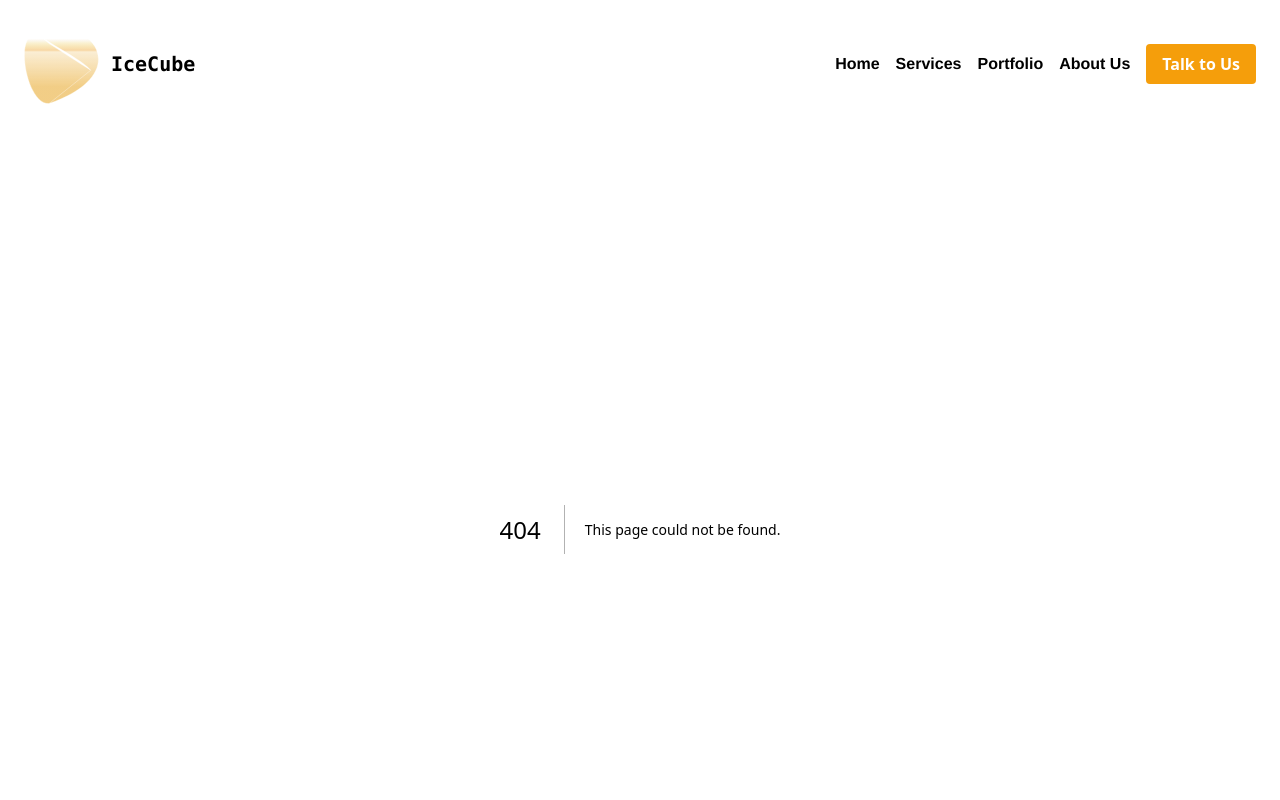
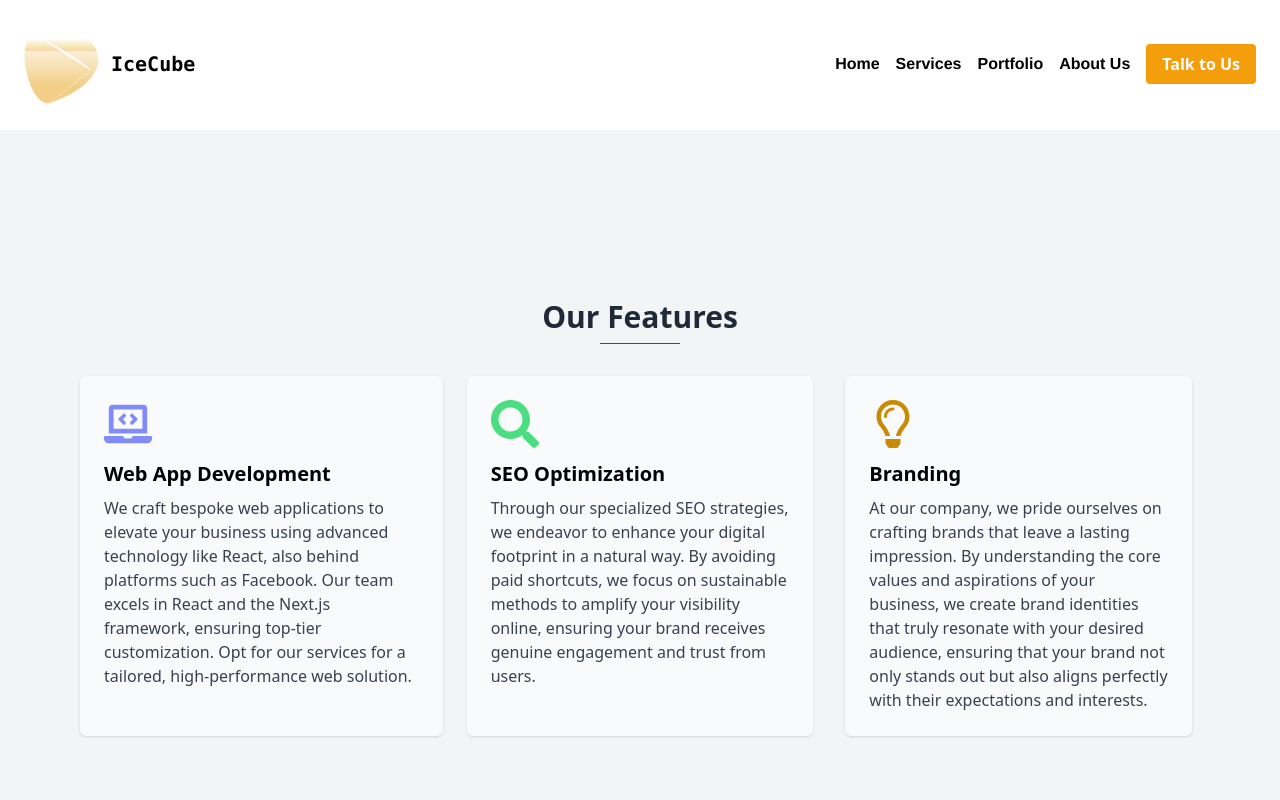
Before and after one commit to abda-torey/okab-portfolio, a Next.js app: page /services in a window 1280 px wide. Before the commit this address had no page. Shown: the top 800 px of the page. Built offline with nearby package versions, Linux system fonts and the light colour scheme.

Commit message:
created a services page

```diff
--- a/app/layout.js
+++ b/app/layout.js
@@ -1,14 +1,21 @@
 import './globals.css'
-import { Inter } from 'next/font/google'
+// import { Inter } from 'next/font/google'
 import Head from 'next/head'
 import Navbar from '../components/Navbar'
 import Footer from '../components/Footer';
+import { Poppins } from 'next/font/google';
+
+const poppins = Poppins({
+  subsets: ['latin'],
+  display: 'swap',
+  variable: '--font-poppins',
+  weight: ['100', '200', '300', '400', '500', '600', '700', '800', '900']
+});
 
 
 
 
-
-const inter = Inter({ subsets: ['latin'] })
+// const inter = Inter({ subsets: ['latin'] })
 
 export const metadata = {
   title: 'IceCube',
@@ -25,7 +32,7 @@ export default function RootLayout({ children }) {
         <title>{metadata.title}</title>
       </Head>
 
-      <body className={`{inter.className} `}> <Navbar />{children}<Footer /></body>
+      <body className={`{poppins.className} `}> <Navbar />{children}<Footer /></body>
 
     </html>
   )
--- /dev/null
+++ b/app/services/page.js
@@ -0,0 +1,67 @@
+import React from "react";
+import { FaLaptopCode, FaSearch, FaRegLightbulb } from "react-icons/fa";
+
+function ServicesPage() {
+  return (
+    <section class="flex items-center bg-gray-100 lg:h-screen dark:bg-gray-800 ">
+      <div class="justify-center flex-1 max-w-6xl px-4 py-4 mx-auto lg:py-6 md:px-6">
+        <h2 class="pb-2 text-xl font-bold text-center text-gray-800 md:text-3xl dark:text-gray-400">
+          Our Features
+        </h2>
+        <div class="w-20 mx-auto mb-8 border-b border-red-700 dark:border-gray-400"></div>
+        <div class="flex flex-wrap justify-center -mx-4">
+          <div class="w-full px-2 mb-6 md:w-1/2 lg:w-1/3">
+            <div class="h-full p-6 text-left transition duration-200 rounded-md shadow bg-gray-50 dark:bg-gray-900">
+              <div class="inline-flex items-center justify-center">
+                <FaLaptopCode className="h-12 w-12 mx-auto mb-3 text-indigo-400" />
+              </div>
+              <h2 class="font-bold text-xl mb-2">Web App Development</h2>
+              <p class="text-gray-700 text-base">
+                We craft bespoke web applications to elevate your business using
+                advanced technology like React, also behind platforms such as
+                Facebook. Our team excels in React and the Next.js framework,
+                ensuring top-tier customization. Opt for our services for a
+                tailored, high-performance web solution.
+              </p>
+            </div>
+          </div>
+
+          <div class="w-full px-4 mb-6 md:w-1/2 lg:w-1/3">
+            <div class="h-full p-6 text-left transition duration-200 rounded-md shadow bg-gray-50 dark:bg-gray-900">
+              <div class="inline-flex items-center justify-center">
+                <FaSearch className="h-12 w-12 mx-auto mb-3 text-green-400" />
+              </div>
+              <h2 class="font-bold text-xl mb-2">SEO Optimization</h2>
+              <p class="text-gray-700 text-base">
+                Through our specialized SEO strategies, we endeavor to enhance
+                your digital footprint in a natural way. By avoiding paid
+                shortcuts, we focus on sustainable methods to amplify your
+                visibility online, ensuring your brand receives genuine
+                engagement and trust from users.
+              </p>
+            </div>
+          </div>
+
+          <div class="w-full px-4 mb-6 md:w-1/2 lg:w-1/3">
+            <div class="h-full p-6 text-left transition duration-200 rounded-md shadow bg-gray-50 dark:bg-gray-900">
+              <div class="inline-flex items-center justify-center">
+                <FaRegLightbulb className="h-12 w-12 mx-auto mb-3 text-yellow-600" />
+              </div>
+              <h2 class="font-bold text-xl mb-2">Branding</h2>
+              <p class="text-gray-700 text-base">
+                At our company, we pride ourselves on crafting brands that leave
+                a lasting impression. By understanding the core values and
+                aspirations of your business, we create brand identities that
+                truly resonate with your desired audience, ensuring that your
+                brand not only stands out but also aligns perfectly with their
+                expectations and interests.
+              </p>
+            </div>
+          </div>
+        </div>
+      </div>
+    </section>
+  );
+}
+
+export default ServicesPage;
--- a/components/Navbar.js
+++ b/components/Navbar.js
@@ -83,9 +83,12 @@ const Navbar = () => {
     <Link href="/" className="block  mt-4 lg:inline-block lg:mt-0 text-white-200 mr-4">
       Home
     </Link>
-    <ScrollLink to="#services" smooth={true} duration={500} href=""  className="block mt-4 lg:inline-block lg:mt-0 text-white-200 mr-4">
+    <Link href="/services" className="block  mt-4 lg:inline-block lg:mt-0 text-white-200 mr-4">
       Services
-    </ScrollLink>
+    </Link>
+    {/* <ScrollLink to="#services" smooth={true} duration={500} href=""  className="block mt-4 lg:inline-block lg:mt-0 text-white-200 mr-4">
+      Services
+    </ScrollLink> */}
     <ScrollLink to="#portfolio" smooth={true} duration={500} href=""  className="block mt-4 lg:inline-block lg:mt-0 text-white-200 mr-4">
       Portfolio
     </ScrollLink>
--- a/package.json
+++ b/package.json
@@ -10,6 +10,7 @@
   },
   "dependencies": {
     "@heroicons/react": "^2.0.18",
+    "@next/font": "^13.4.13",
     "autoprefixer": "10.4.14",
     "eslint": "8.45.0",
     "eslint-config-next": "13.4.10",
```
Also changed, not shown: 1 other file (tests, documents, lock files or other folders).
